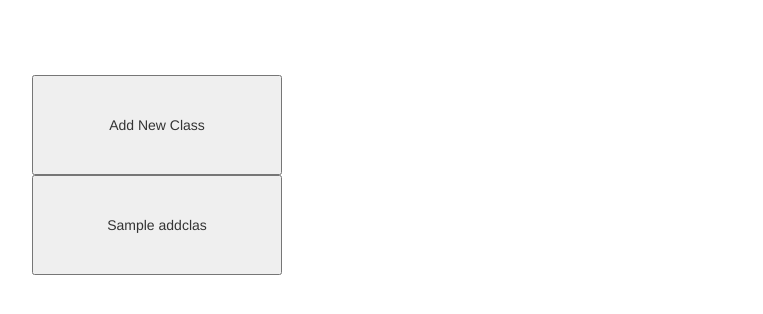
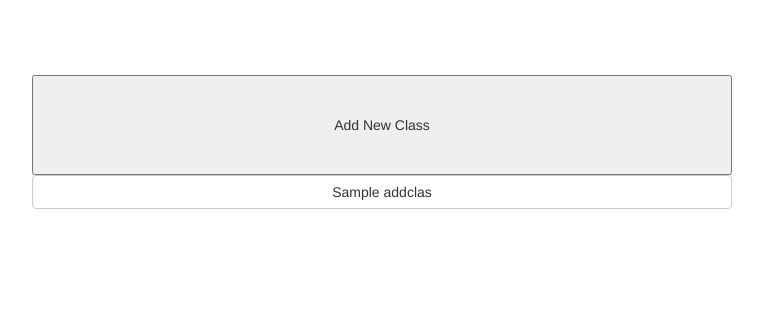
Before and after one commit to DrkSephy/lehman-hackathon, a Django app: template app/hack/templates/addclass.html in a window 1280 px wide. Shown: the top 314 px of the page, without its empty margins (408-1171 px from the left). Run offline with Django 3.2, Linux system fonts and the light colour scheme; the template is opened without the code that fills it: values that come from a table or form of the project are taken from there, others are empty; tables that the repository leaves empty hold one stand-in row (values such as "Sample post"); some libraries are stand-ins or nearby versions.

Commit message:
slight modification on style

```diff
--- a/app/hack/templates/addclass.html
+++ b/app/hack/templates/addclass.html
@@ -1,4 +1,3 @@
-<!DOCTYPE html>
 <!DOCTYPE html>
 <html lang="en">
   <head>
@@ -11,25 +10,25 @@
     <title>Add Class</title>
 
     <!-- Bootstrap core CSS -->
-    <link href="lib/bootstrap/css/bootstrap.min.css" rel="stylesheet">
+    <link rel="stylesheet" href="{{STATIC_URL}}bootstrap/css/bootstrap.min.css">
 
     <!-- Custom styles for this template -->
-    <link href="css/instructor.css" rel="stylesheet">
+    <link href="{{STATIC_URL}}/css/instructor.css" rel="stylesheet">
   </head>
-
 
 
 <body>
 	<form method="POST" action="{% url 'hack.views.addClass' %}">
 	{% csrf_token %}
-		<input type="submit" id="addClassButton" value="Add New Class" style="width:250px; height:100px"/>
+		<input type="submit" id="addClassButton" value="Add New Class" style="width:700px; height:100px"/>
 	</form>
 
 	<!--populate class for all classes in database, they will be buttons-->
-	{% for x in returnlist %}
-		<input type="submit" id="addClassButton" value="{{x}}" style="width:250px; height:100px"/><br>
-	{% endfor%}
+	<div class="btn-group-vertical" role="group">
+		{% for x in returnlist %}
+		<button type="button" class="btn btn-default" data-toggle="modal" data-target="#modal-cancel" style="width:700px">{{x}}</button>
+		{% endfor %}
+	</div>
 
 </body>
-
 </html>
```
